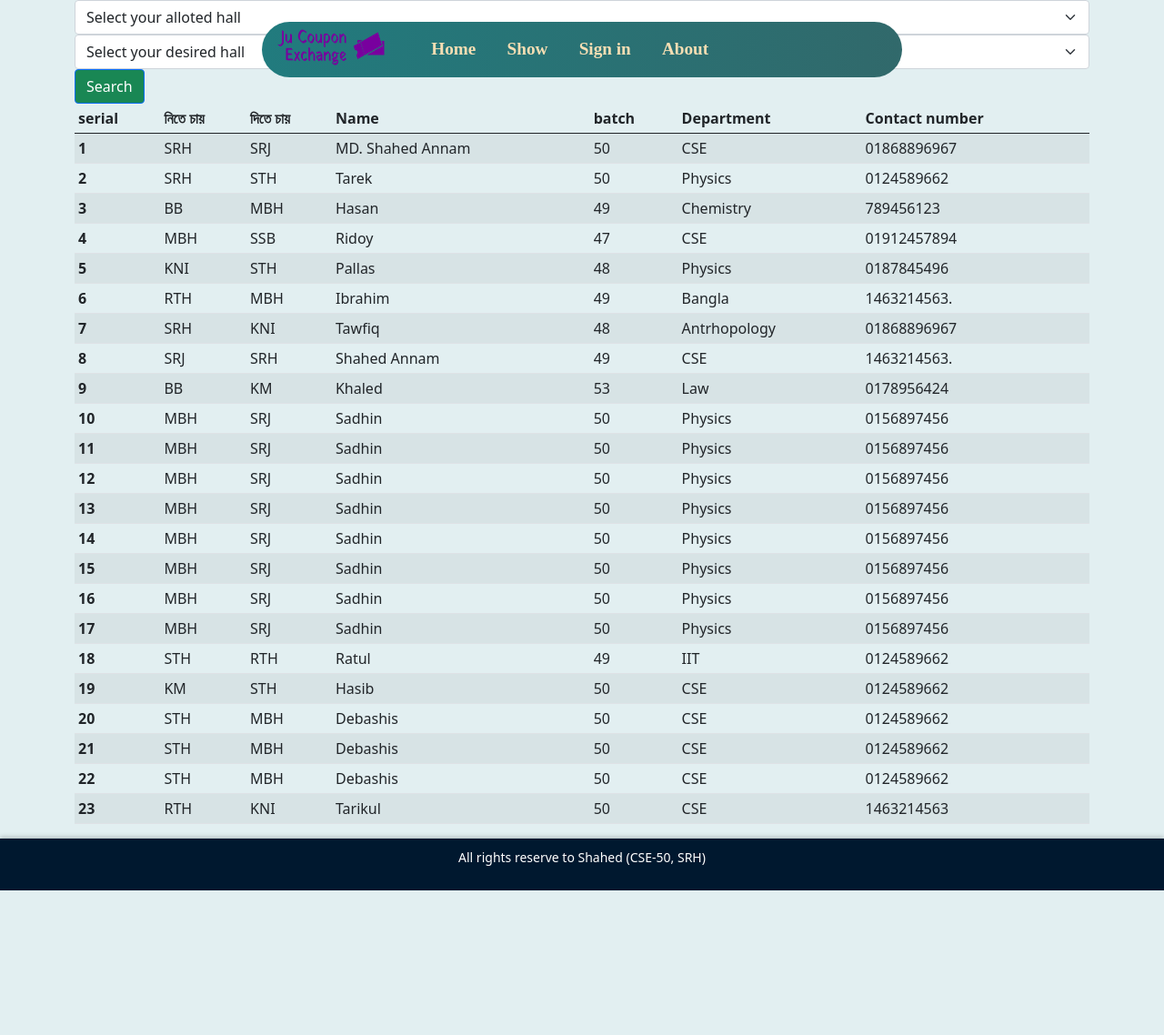
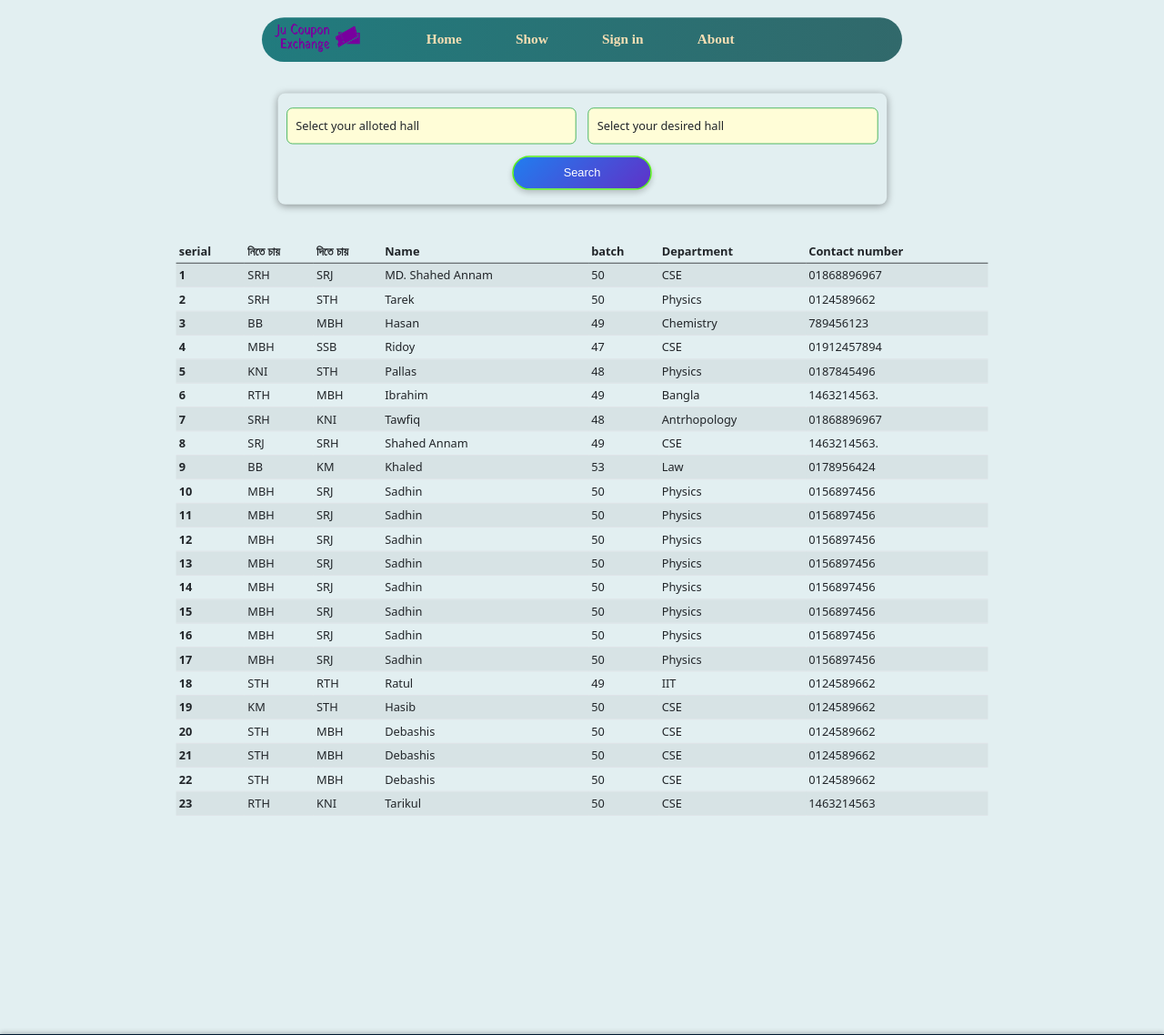
Before and after one commit to ShahedAnnam/JUCouponExchange, a Django app: page /list/ in a window 1280 px wide. Shown: the top 1138 px of the page at 91% size. Before the commit the page ends 979 px from the top, so only its background shows below. Run offline with Django 5.2, Linux system fonts and the light colour scheme; data comes from the database, SQL or seed files in the repository.

Commit message:
after fixing the list.html

```diff
--- a/exchange/templates/basic.html
+++ b/exchange/templates/basic.html
@@ -10,11 +10,19 @@
     {% block head %} {% endblock %}
 </head>
 
+
 <style>
   {% block css %} {% endblock %}
 
+
     @import url('https://fonts.googleapis.com/css2?family=Anton&family=Archivo:ital,wght@0,100..900;1,100..900&family=Baloo+2:wght@400..800&display=swap');
 
+    .homecontainer {
+      transform: scale(0.8); /* Scale only the content */
+      transform-origin: top left;
+      width: 125%; /* Expand width to compensate */
+      height: 125%; /* Expand height to compensate */
+  }
 
   .navbar{
       background: linear-gradient(90deg, 	#217b7e,rgb(49, 105, 107));
@@ -128,6 +136,8 @@
 
 <body>
 
+  <div class="homecontainer">
+
   <nav class="navbar">
 
         <ul class="navbar-nav">
@@ -157,9 +167,16 @@
 
     </div>
 
+
+  </div>
     <footer>
-        <p>All rights reserve to Shahed (CSE-50, SRH)</p>
+      <p>All rights reserve to Shahed (CSE-50, SRH)</p>
     </footer>
+
+
+    {% block js %}
+
+     {% endblock %}
 
     <script src="https://cdn.jsdelivr.net/npm/bootstrap@5.0.2/dist/js/bootstrap.bundle.min.js" integrity="sha384-MrcW6ZMFYlzcLA8Nl+NtUVF0sA7MsXsP1UyJoMp4YLEuNSfAP+JcXn/tWtIaxVXM" crossorigin="anonymous"></script>
 </body>
--- a/exchange/templates/list.html
+++ b/exchange/templates/list.html
@@ -5,20 +5,71 @@
 {% block js %} {% endblock%}
 
 
-{%block css %}
+{% block css %}
 
-body{
-  background-color: #e2eff1;
+body {
+  position: relative;
+  display: flex;
+  flex-direction: column;
+  background-color: #e2eff1; /* Use the background you originally wanted */
+}
+
+form{
+  width: 65%;
+  margin: 8em auto 3em;
+  padding: 20px;
+  border-radius: 10px;
+  box-shadow: 0px 2px 10px rgba(0, 0, 0, 0.4);
+}
+
+/* Stylish Select Box */
+.form-select {
+  padding: 12px;
+  font-size: 16px;
+  border-radius: 8px;
+  border: 1px solid #28a745;
+  background:rgb(255, 253, 215);
+  transition: all 0.3s ease-in-out;
+}
+
+.form-select:focus {
+  border-color: #218838;
+  box-shadow: 0 0 8px rgba(40, 167, 69, 0.5);
+}
+
+/* Stylish Button */
+.btn-primary {
+    border: 2px solid rgb(91, 239, 33);
+    background: linear-gradient(135deg, rgb(33, 125, 239), rgb(95, 50, 200));
+    border-radius: 1.5em;
+    color: white;
+    padding: 0.6em 1.2em;
+    font-family:  sans-serif;
+    font-weight: 400;
+    display: block;
+    width: 12em;
+    margin: auto;
+    text-align: center; /* Center text */
+    box-shadow: 0 4px 8px rgba(0, 0, 0, 0.2); /* Subtle shadow */
+    transition: all 0.3s ease-in-out; /* Smooth hover transition */
+}
+
+.btn-primary:hover {
+  background:rgb(97, 0, 194);
+  transform: scale(1.05);
 }
 
 {% endblock %}
 
 
+
   {% block body%}
 
-      <form action='/list/'>
-        <div class="form-group">
-          <select class="form-select" aria-label="Default select example" name="allotedHall" id='allotedHall'>
+
+  <form action='/list/' class="container w-75">
+    <div class="row g-3">
+      <div class="col-md-6">
+        <select class="form-select" name="allotedHall" id='allotedHall'>
           <option value="">Select your alloted hall</option>
           <option value="SRH">শেখ রাসেল হল</option>
           <option value="SRJ">শহীদ রফিক জব্বার হল</option>
@@ -32,8 +83,8 @@
         </select>
       </div>
 
-        <div class="form-group">
-          <select class="form-select" aria-label="Default select example" name="desiredHall" id='desiredHall'>
+      <div class="col-md-6">
+        <select class="form-select" name="desiredHall" id='desiredHall'>
           <option value="">Select your desired hall</option>
           <option value="SRH">শেখ রাসেল হল</option>
           <option value="SRJ">শহীদ রফিক জব্বার হল</option>
@@ -47,8 +98,12 @@
         </select>
       </div>
 
-        <button type="submit" class="btn btn-primary bg-success">Search</button>
+      <div class="col-12">
+        <button type="submit" class="btn btn-primary">Search</button>
+      </div>
+    </div>
   </form>
+
 
       <table class="table table-striped table-hover table-sm">
           <thead class='thead-dark'>
@@ -72,6 +127,7 @@
               <td>{{student.batch}}</td>
               <td>{{student.dept}}</td>
               <td>{{student.number}}</td>
+            </tr>
           {% endfor %}
           </tbody>
         </table>
```
Also changed, not shown: exchange/static/styleForm.css (+1 -21 lines), exchange/templates/loginForm.html (+59 -26 lines). Lines whose indentation alone changed are shown as unchanged.
